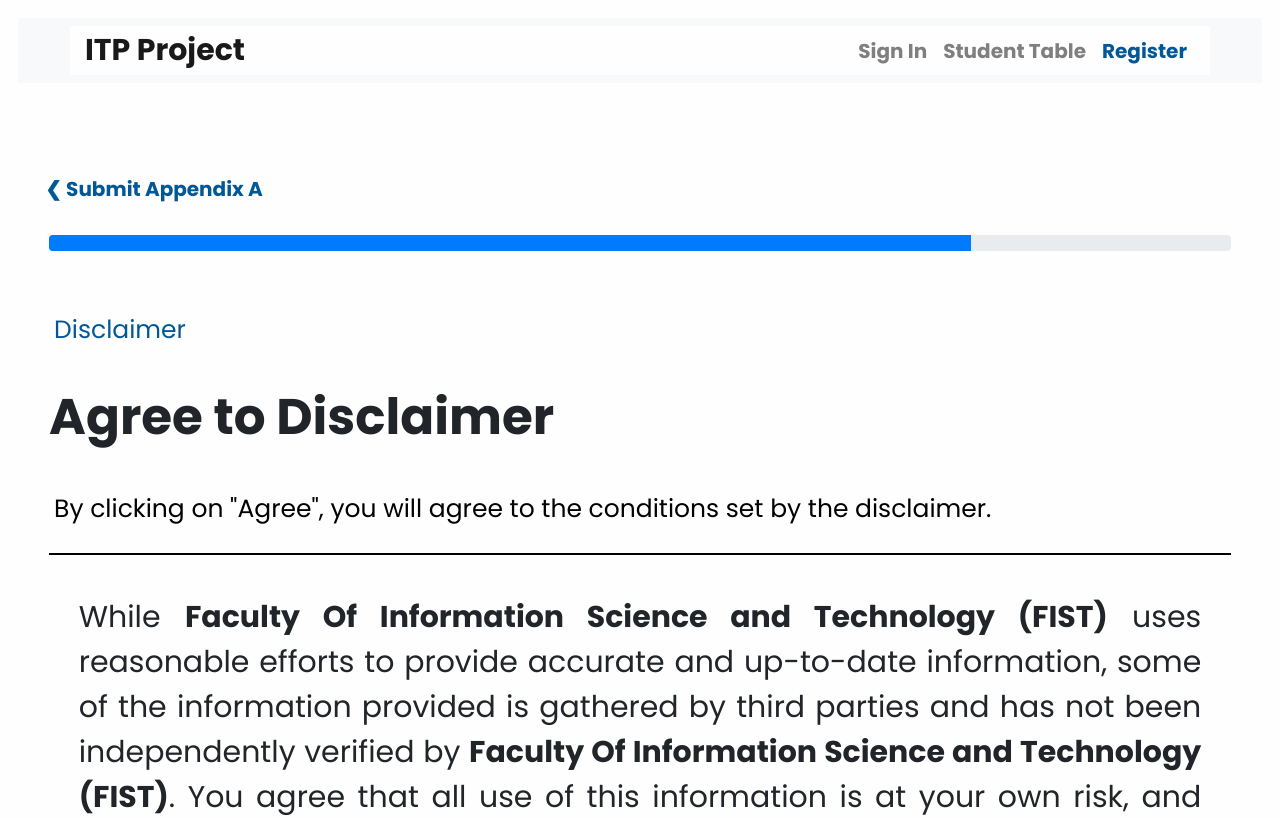
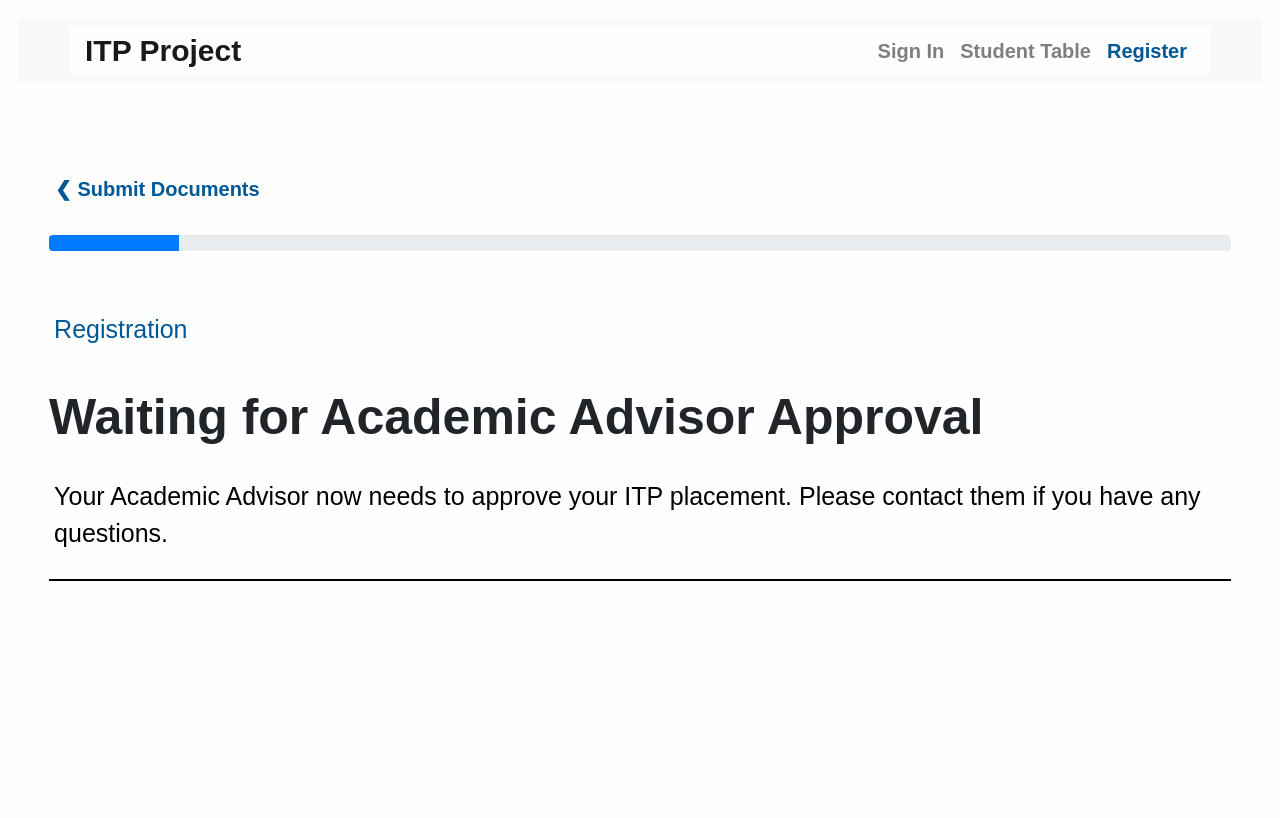
Before and after one commit to MikailBusst/itpproject, an Angular app in the folder angularcomponents/itpproject/: page / in a window 1280 px wide. Shown: the top 818 px of the page. Built offline with nearby package versions, Linux system fonts and the light colour scheme.

Commit message:
Added the aa_wait component.

```diff
--- /dev/null
+++ b/angularcomponents/itpproject/src/app/aa-wait/aa-wait.component.css
@@ -0,0 +1,6 @@
+@import url("../../../node_modules/bootstrap/dist/css/bootstrap.min.css");
+@import url("../../styles.css");
+
+.progress-bar {
+    width: 11%;
+}
--- /dev/null
+++ b/angularcomponents/itpproject/src/app/aa-wait/aa-wait.component.html
@@ -0,0 +1,25 @@
+<body>
+    <app-menu></app-menu>
+
+    <div class="main">
+        <div class="card" style="margin-bottom: 30px; border-bottom: none;" onclick="window.location.href = 'submit_documents.html'">
+            <button class="back-button">&#x276E; Submit Documents</button>
+        </div>
+        <div class="progress">
+            <div class="progress-bar" role="progressbar" aria-valuenow="70" aria-valuemin="0" aria-valuemax="100">
+            <span class="sr-only">11% Complete</span>
+            </div>
+        </div>
+
+        <div class="card" style="border-bottom: none;">
+            <p class="subheader">Registration</p>
+        </div>
+
+        <div class="title">
+            <h1>Waiting for Academic Advisor Approval</h1>
+        </div>
+        <div class="card" style="border-bottom: 2px solid black; padding-bottom: 10px;">
+            <p class="subheader-bottom">Your Academic Advisor now needs to approve your ITP placement. Please contact them if you have any questions.</p>
+        </div>
+        </div>
+</body>
--- /dev/null
+++ b/angularcomponents/itpproject/src/app/aa-wait/aa-wait.component.ts
@@ -0,0 +1,15 @@
+import { Component, OnInit } from '@angular/core';
+
+@Component({
+  selector: 'app-aa-wait',
+  templateUrl: './aa-wait.component.html',
+  styleUrls: ['./aa-wait.component.css']
+})
+export class AaWaitComponent implements OnInit {
+
+  constructor() { }
+
+  ngOnInit(): void {
+  }
+
+}
--- a/angularcomponents/itpproject/src/app/app.component.html
+++ b/angularcomponents/itpproject/src/app/app.component.html
@@ -1,6 +1,6 @@
 <html>
 
-<app-disclaimer></app-disclaimer>
+<app-aa-wait></app-aa-wait>
 
 <router-outlet></router-outlet>
 
--- a/angularcomponents/itpproject/src/app/app.module.ts
+++ b/angularcomponents/itpproject/src/app/app.module.ts
@@ -5,12 +5,14 @@ import { AppRoutingModule } from './app-routing.module';
 import { AppComponent } from './app.component';
 import { DisclaimerComponent } from './disclaimer/disclaimer.component';
 import { MenuComponent } from './menu/menu.component';
+import { AaWaitComponent } from './aa-wait/aa-wait.component';
 
 @NgModule({
   declarations: [
     AppComponent,
     DisclaimerComponent,
-    MenuComponent
+    MenuComponent,
+    AaWaitComponent
   ],
   imports: [
     BrowserModule,
--- a/angularcomponents/itpproject/src/app/disclaimer/disclaimer.component.html
+++ b/angularcomponents/itpproject/src/app/disclaimer/disclaimer.component.html
@@ -1,10 +1,4 @@
 <html>
-    <head>
-        <link href="https://fonts.googleapis.com/css?family=Poppins:400,700&display=swap" rel="stylesheet">
-
-        <script src="disclaimer.js"></script>
-    </head>
-
     <body (window:resize)="onResize($event)">
         <app-menu></app-menu>
         <div class="main">
```
Also changed, not shown: 1 other file (tests, documents, lock files or other folders).
